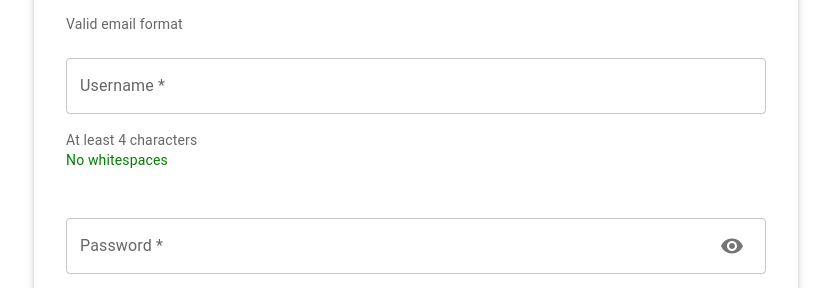
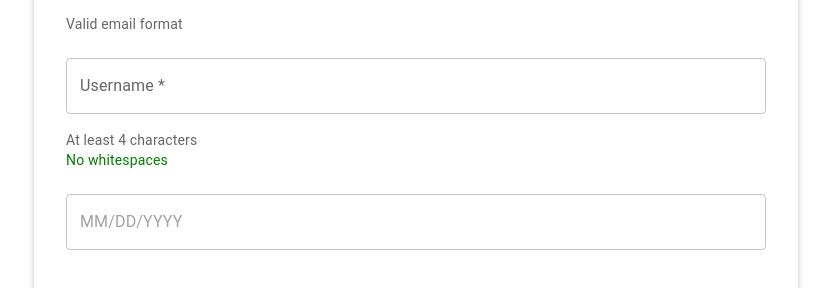
Before and after one commit to rabbitglauser/uk-prufung-lb1-m294, a React (Create React App) app: page / in a window 1280 px wide. Shown: the part 760-1048 px from the top of the page, without its empty margins (224-1055 px from the left). Built offline with nearby package versions, Linux system fonts and the light colour scheme.

Commit message:
Update DatePicker library to latest version
Switched from @mui/lab to @mui/x-date-pickers for the DatePicker component. Enhanced the date picker to validate that the user is at least 18 years old. Also updated the date-fns library to version 2.30.0 in package.json and package-lock.json.

```diff
--- a/package.json
+++ b/package.json
@@ -19,7 +19,7 @@
     "@types/react": "^18.3.12",
     "@types/react-dom": "^18.3.1",
     "country-list": "^2.3.0",
-    "date-fns": "^4.1.0",
+    "date-fns": "^2.30.0",
     "flag-icons": "^7.2.3",
     "react": "^18.3.1",
     "react-dom": "^18.3.1",
--- a/src/App.tsx
+++ b/src/App.tsx
@@ -19,9 +19,9 @@ import {makeStyles} from '@mui/styles';
 import Visibility from '@mui/icons-material/Visibility';
 import VisibilityOff from '@mui/icons-material/VisibilityOff';
 import FileUploadIcon from '@mui/icons-material/CloudUpload';
-import DatePicker from '@mui/lab/DatePicker';
-import AdapterDateFns from '@mui/lab/AdapterDateFns';
-import LocalizationProvider from '@mui/lab/LocalizationProvider';
+import { DatePicker } from '@mui/x-date-pickers/DatePicker';
+import { AdapterDateFns } from '@mui/x-date-pickers/AdapterDateFns';
+import { LocalizationProvider } from '@mui/x-date-pickers/LocalizationProvider';
 import Recaptcha from 'react-google-recaptcha';
 import * as yup from 'yup';
 import {useForm, Controller} from 'react-hook-form';
@@ -314,19 +314,23 @@ const App: React.FC = () => {
                             <Controller
                                 name="dateOfBirth"
                                 control={control}
-                                render={({field}) =>
-                                    <DatePicker
-                                        {...field}
-                                        label="Date of Birth *"
-                                        renderInput={(params: any) =>
-                                            <TextField {...params}
-                                                       fullWidth
-                                                       error={!!errors.dateOfBirth}
-                                                       helperText={errors.dateOfBirth?.message}
-                                            />
-                                        }
-                                    />
-                                }
+                                render={({field}) => (
+                                    <>
+                                        <DatePicker
+                                            {...field}
+                                            slotProps={{
+                                                textField: {
+                                                    fullWidth: true,
+                                                    error: !!errors.dateOfBirth || (field.value && field.value > new Date(new Date().setFullYear(new Date().getFullYear() - 18))),
+                                                    helperText: errors.dateOfBirth?.message || (field.value && field.value > new Date(new Date().setFullYear(new Date().getFullYear() - 18)) ? 'You must be at least 18 years old' : ''),
+                                                },
+                                            }}
+                                            onChange={(date: Date | null) => field.onChange(date)}
+                                            value={field.value || null}
+                                            disableFuture
+                                        />
+                                    </>
+                                )}
                             />
                         </LocalizationProvider>
                     </Grid>
```
Also changed, not shown: 1 other file (tests, documents, lock files or other folders).
